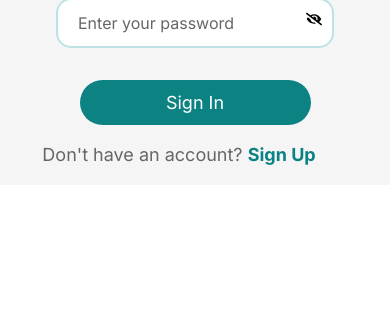
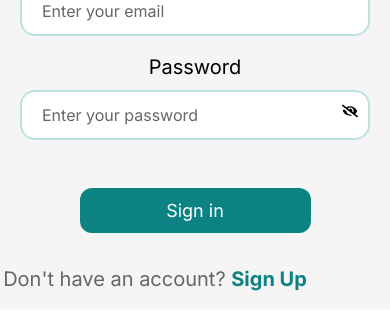
Before and after one commit to Pauline-Goko/ChikaraGroup-Frontend, a Next.js app in the folder chikara-frontend/: page /Login in a window 390 px wide. Shown: the top 330 px of the page. Built offline with nearby package versions, Linux system fonts and the light colour scheme.

Commit message:
made changes on style

```diff
--- a/chikara-frontend/app/Login/page.tsx
+++ b/chikara-frontend/app/Login/page.tsx
@@ -4,26 +4,17 @@ import { FaEye, FaEyeSlash } from "react-icons/fa";
 import 'tailwindcss/tailwind.css';
 
 type FormData = {
-  companyName: string;
-  licenseNumber: string;
-  phone: string;
   email: string;
   password: string;
 };
 
 type Errors = {
-  companyName?: string;
-  licenseNumber?: string;
-  phone?: string;
   email?: string;
   password?: string;
 };
 
 const Login = () => {
   const [formData, setFormData] = useState<FormData>({
-    companyName: "",
-    licenseNumber: "",
-    phone: "",
     email: "",
     password: "",
   });
@@ -48,12 +39,12 @@ const Login = () => {
     e.preventDefault();
     const newErrors: Errors = {};
 
-    if (formData.email.trim() === "") {
+    if (!formData.email) {
       newErrors.email = "Email is required.";
     } else if (!isValidEmail(formData.email)) {
       newErrors.email = "Invalid email address.";
     }
-    if (formData.password.trim() === "") {
+    if (!formData.password) {
       newErrors.password = "Password is required.";
     }
     if (Object.keys(newErrors).length > 0) {
@@ -64,14 +55,12 @@ const Login = () => {
   };
 
   const isValidEmail = (email: string) => {
-    const emailRegex = /^[^\s@]+@[^\s@]+\.[^\s@]+$/;
-    return emailRegex.test(email);
+    return email.includes("@");
   };
 
   const togglePasswordVisibility = () => {
     setShowPassword(!showPassword);
   };
-
   return (
     <div className="w-full  h-screen flex flex-col sm:flex-row  ">
       <div className="sm:flex w-1/2 relative flex items-center justify-center">
@@ -81,19 +70,20 @@ const Login = () => {
       </div>
 
       <div className={`w-full sm:w-1/2 bg-bg-f5f5f5 flex flex-col items-center justify-center p-4 sm:p-20 px-4 text-center sm:text-left -mt-60  mr-40`}>
-        <h1 className={`mt-8 mr-12 mb-4 sm:mb-8 text-2xl sm:text-4xl font-poppins  text-black font-extrabold`}>
+        <h1 className={`mt-8 mr-32 mb-4 sm:mb-8 text-2xl sm:text-4xl font-poppins  text-black font-extrabold`}>
           Welcome Back
         </h1>
+        <p className=" mb-8 text-gray-400 text-center label "> Enter your email and password to sign in</p>
         <form className="w-ful" onSubmit={handleSubmit}>
           <div className={`mb-4`}>
-            <label htmlFor="email" className={`block text-gray-700 font-medium label font-Poppins `}>
+            <label htmlFor="email" className={`block text-black font-normal label `}>
               Email
             </label>
             <input
               type="email"
               id="email"
               name="email"
-              className={`mt-2 input inputs`}
+              className={`mt-2 labels`}
               placeholder="Enter your email"
               value={formData.email}
               onChange={handleInputChange}
@@ -101,7 +91,7 @@ const Login = () => {
             {errors.email && <p className={`text-red-500 mt-2`}>{errors.email}</p>}
           </div>
           <div className={`mb-4`}>
-            <label htmlFor="password" className={`block text-gray-700 font-medium label font-Poppins`}>
+            <label htmlFor="password" className={`block text-black font-normal label `}>
               Password
             </label>
             <div className="relative">
@@ -109,7 +99,7 @@ const Login = () => {
                 type={showPassword ? "text" : "password"}
                 id="password"
                 name="password"
-                className={`mt-2 input inputs`}
+                className={`mt-2  labels`}
                 placeholder="Enter your password"
                 value={formData.password}
                 onChange={handleInputChange}
@@ -126,13 +116,13 @@ const Login = () => {
           </div>
           <button
             type="submit"
-            className={`mt-4 bg-primary text-white py-2 rounded-full w-[231px] h-[45px] hover:bg-opacity-80 focus:outline-none focus:bg-opacity-80 text-lg font-Poppins font-normal`}
+            className="mt-8 bg-[#0C8283] text-white py-2  w-[228px] h-[45px] hover:bg-opacity-60 focus:outline-none focus:bg-opacity-80 text-lg font-Poppins font-normal borders"
           >
-            Sign In
+            Sign in
           </button>
         </form>
-        <p className={`mt-4 -mr-8  text-gray-400 text-center font-Poppins text-lg -ml-16 `}>
-          Don't have an account? <a href="/Signup" className={`text-teal-300 font-bold`}>Sign Up</a>
+        <p className={`mt-8 -mr-8  text-gray-400 text-center font-Poppins text-lg -ml-28 label `}>
+          Don't have an account? <a href="/Signup" className={`text-teal-300 font-bold label `}>Sign Up</a>
         </p>
       </div>
     </div>
--- a/chikara-frontend/app/Signup/page.tsx
+++ b/chikara-frontend/app/Signup/page.tsx
@@ -67,41 +67,39 @@ const Signup = () => {
     e.preventDefault();
 
     const newErrors: Errors = {};
-    if (formData.companyName.trim() === "") {
+    if (!formData.companyName) {
       newErrors.companyName = "Company name is required.";
     }
-    if (formData.licenseNumber.trim() === "") {
+    if (!formData.licenseNumber) {
       newErrors.licenseNumber = "License number is required.";
     }
-    if (formData.phone.trim() === "") {
+    if (!formData.phone) {
       newErrors.phone = "Phone number is required.";
     }
-    if (formData.email.trim() === "") {
+    if (!formData.email) {
       newErrors.email = "Email is required.";
     } else if (!isValidEmail(formData.email)) {
       newErrors.email = "Invalid email address.";
     }
-    if (formData.password.trim() === "") {
+    if (!formData.password) {
       newErrors.password = "Password is required.";
     }
-    if (formData.confirmPassword.trim() === "") {
+    if (!formData.confirmPassword) {
       newErrors.confirmPassword = "Confirm password is required.";
     } else if (formData.password !== formData.confirmPassword) {
       newErrors.confirmPassword = "Passwords do not match.";
     }
 
-    if (Object.keys(newErrors).length > 0) {
-      setErrors(newErrors);
-    } else {
+    setErrors(newErrors);
+
+    if (Object.keys(newErrors).length === 0) {
       console.log("Form data:", formData);
     }
   };
 
   const isValidEmail = (email: string) => {
-    const emailRegex = /^[^\s@]+@[^\s@]+\.[^\s@]+$/;
-    return emailRegex.test(email);
+    return email.includes("@");
   };
-
   const togglePasswordVisibility = () => {
     setShowPassword(!showPassword);
   };
--- a/chikara-frontend/app/globals.css
+++ b/chikara-frontend/app/globals.css
@@ -6,11 +6,12 @@
 .label {
   font-size: 20px;
 }
-  .input{
+
+.input {
   font-size: 16px;
 }
 
-  .inputs{
+.inputs {
 
   height: 50px;
   padding: 0px 20px;
@@ -21,7 +22,7 @@ background: var(--black-amp-white-white, #FFF);
 
 }
 
-  .border{
+.border {
 
   width: 231px;
   height: 45px;
@@ -32,3 +33,22 @@ background: #0C8283;
 
 
 }
+
+.labels {
+  width: 350px;
+  height: 50px;
+  padding: 0px 20px;
+  align-items: center;
+  border-radius: 15px;
+  border: 2px solid #BCE2E3;
+  background: #FFF;
+}
+
+.borders {
+  width: 231px;
+  height: 45px;
+  padding: 0px 4px;
+
+  border-radius: 12px;
+  background: #0C8283;
+}
```
Lines whose indentation alone changed are shown as unchanged.
